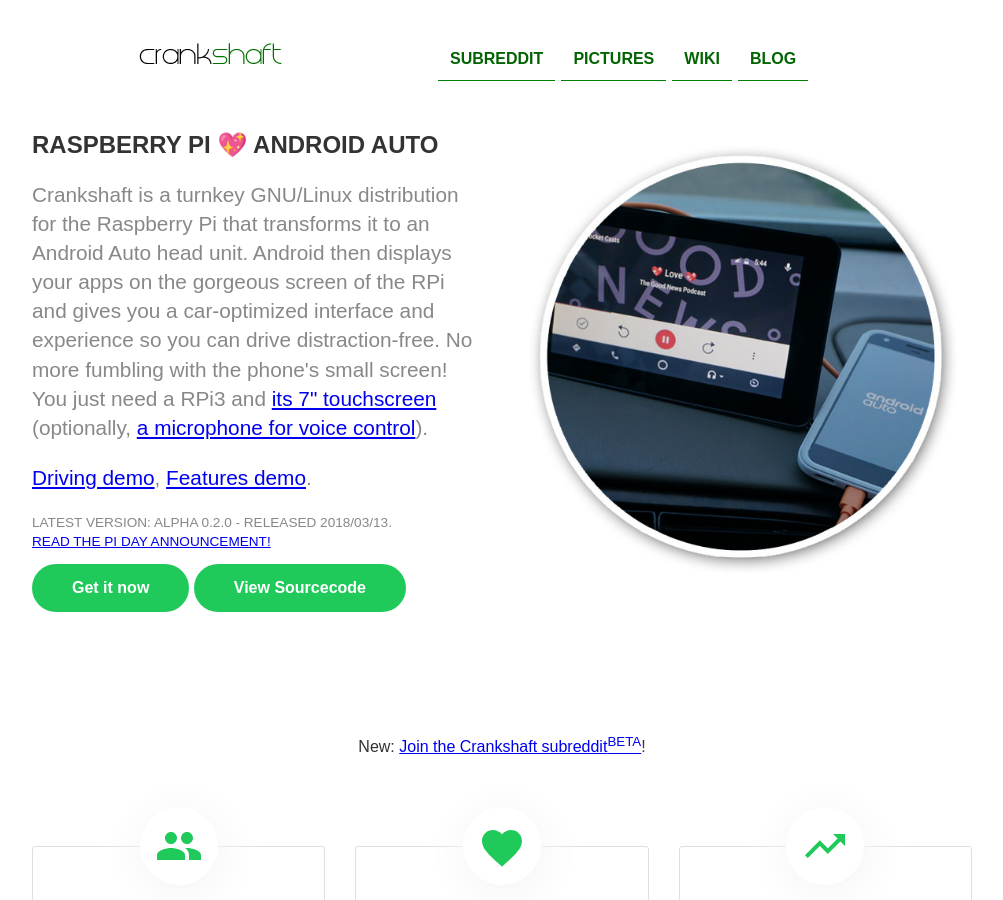
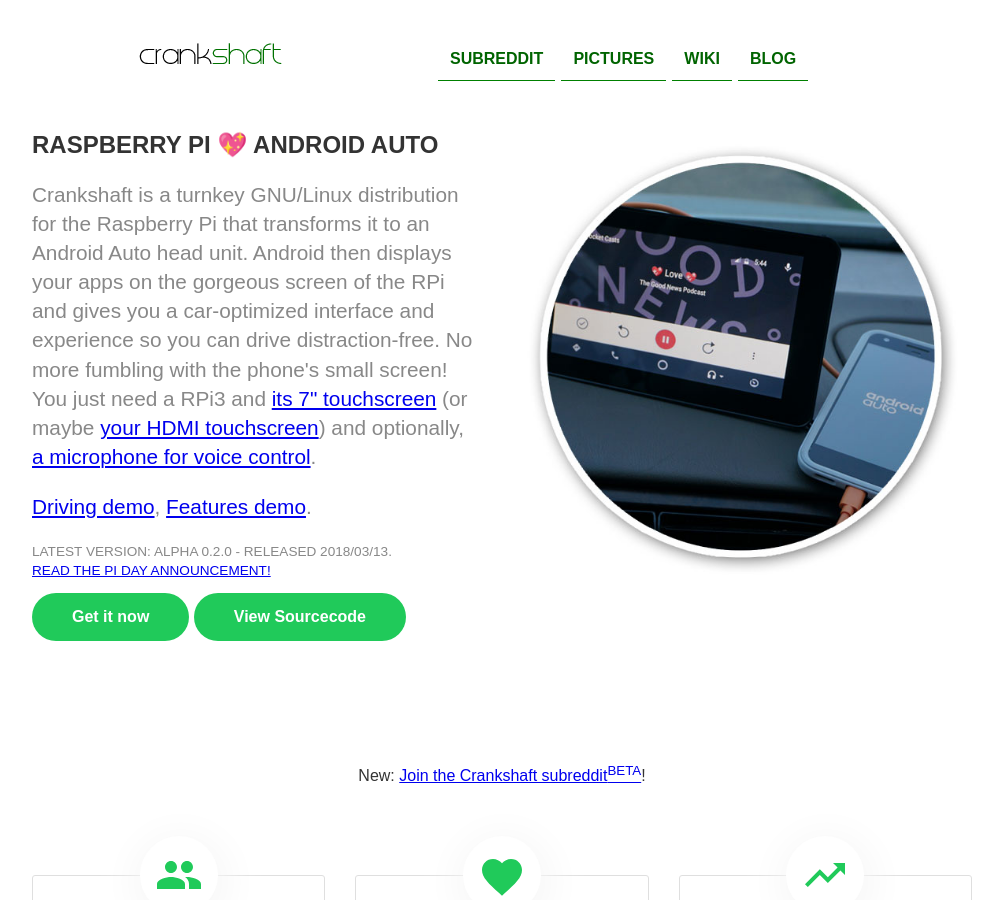
Before and after one commit to opencardev/getcrankshaft.github.io, a Jekyll site: the page built from index.html, in a window 1280 px wide and 900 px high. Shown: the whole window, without its empty margins (138-1141 px from the left). Built offline with Jekyll 4.4.1, drawn with Linux system fonts in a browser that asks for light colours.

Commit message:
[site] more stuff regarding touchscreen

```diff
--- a/index.html
+++ b/index.html
@@ -8,7 +8,7 @@
 			<div>
 				<div class="maintitle">raspberry pi 💖 android auto</div>
 				<p>Crankshaft is a turnkey GNU/Linux distribution for the Raspberry Pi that transforms it to an Android Auto head unit. Android then displays your apps on the gorgeous screen of the RPi and gives you a car-optimized interface and experience so you can drive distraction-free. No more fumbling with the phone's small screen!<br />
-					You just need a RPi3 and <a href="https://www.raspberrypi.org/products/raspberry-pi-touch-display/" target="_blank">its 7" touchscreen</a> (optionally, <a href="https://github.com/htruong/crankshaft/wiki/Hidden-tips,-tricks,-settings,-etc.#ok-google" target="_blank">a microphone for voice control</a>).</p>
+					You just need a RPi3 and <a href="https://www.raspberrypi.org/products/raspberry-pi-touch-display/" target="_blank">its 7" touchscreen</a> (or maybe <a href="https://github.com/htruong/crankshaft/wiki/Custom-touchscreens">your HDMI touchscreen</a>) and optionally, <a href="https://github.com/htruong/crankshaft/wiki/Hidden-tips,-tricks,-settings,-etc.#ok-google" target="_blank">a microphone for voice control</a>.</p>
 				<p><a href="https://youtu.be/oq1TR78kpL4" target="_blank">Driving demo</a>, <a href="https://youtu.be/tFEpfuDBDjM" target="_blank">Features demo</a>.</p>
 				<p class="subtitle">Latest version: Alpha 0.2.0 - Released 2018/03/13.<br /><a href="https://www.reddit.com/r/crankshaft/comments/842r3g/breakthrough_release_crankshaft_alpha_020_and/" target="_blank">Read the Pi day announcement!</a></p>
 				<div class="button">
```
